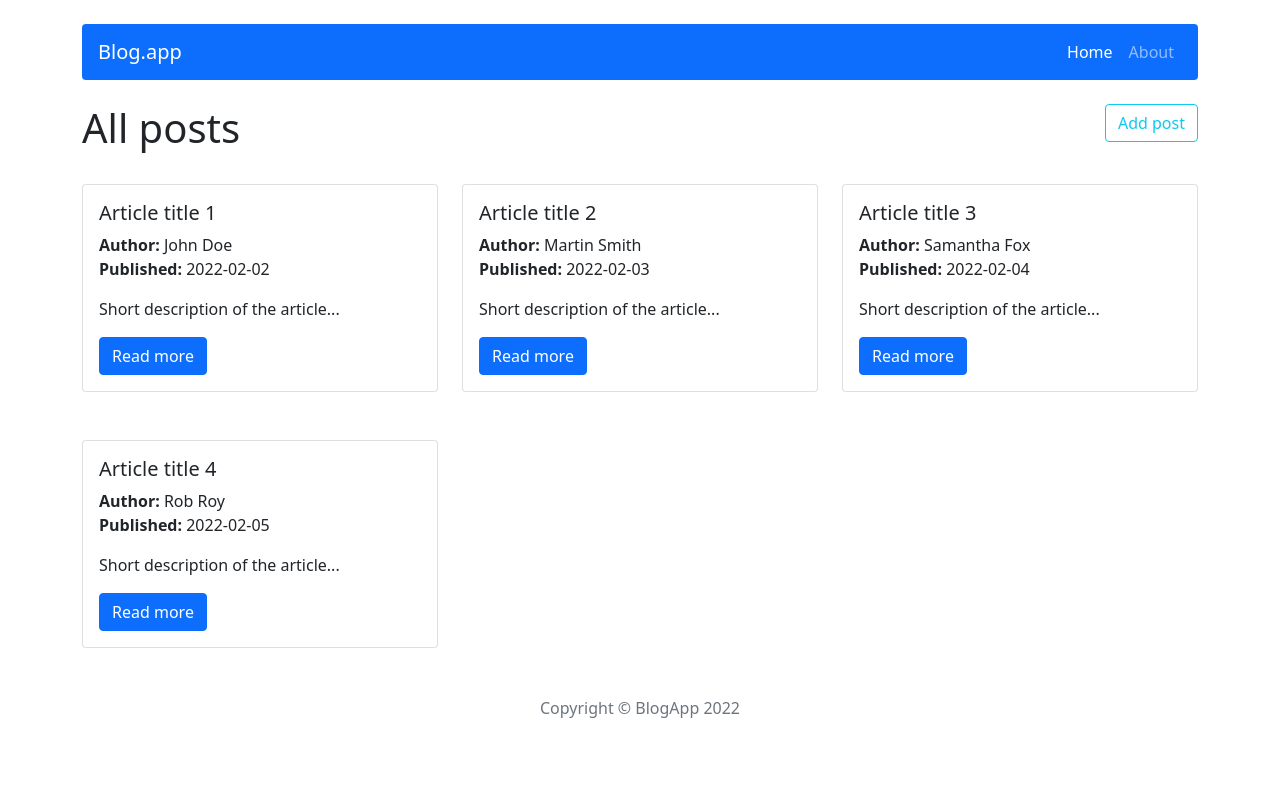
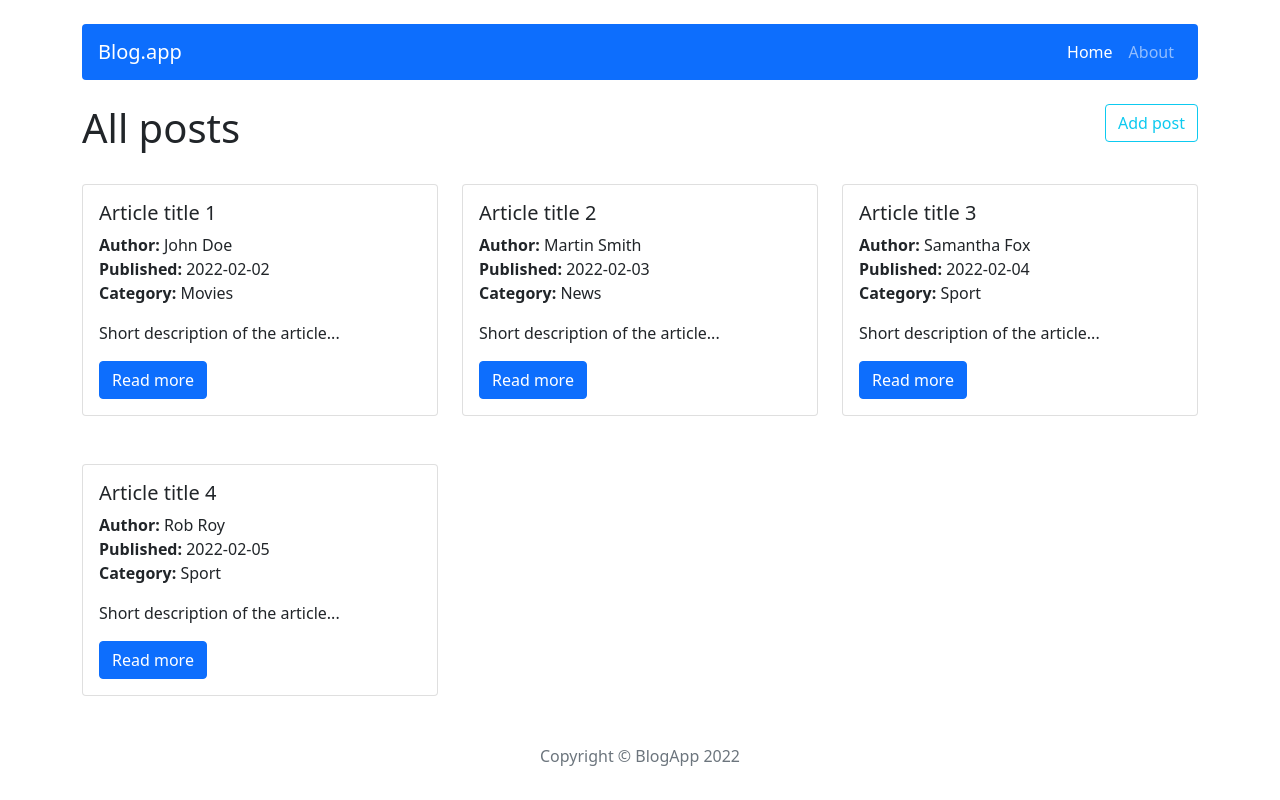
Before and after one commit to ElizaHynek/react-blog, a React (Create React App) app: page / in a window 1280 px wide. Built offline with nearby package versions, Linux system fonts and the light colour scheme.

Commit message:
add categories (in progress)

```diff
--- a/src/components/features/PostForm.js
+++ b/src/components/features/PostForm.js
@@ -17,6 +17,8 @@ const PostForm = ({ action, actionText, ...props }) => {
   const [content, setContent] = useState(props.content || '');
   const [dateError, setDateError] = useState(false);
   const [contentError, setContentError] = useState(false);
+
+  const [category, setCategory] = useState(props.category || '');
 
 
   const handleSubmit = () => {
@@ -46,6 +48,15 @@ const PostForm = ({ action, actionText, ...props }) => {
           {dateError && <small className="d-block form-text text-danger mt-2">Published date can't be empty</small>}
         </Form.Group>
         <Form.Group className="mb-4">
+          <Form.Label>Category</Form.Label>
+          <Form.Select aria-label="Default select example" value={category} onChange={e => setCategory(e.target.value)} >
+            <option></option>
+            <option value="sport">Sport</option>
+            <option value="news">News</option>
+            <option value="movies">Movies</option>
+          </Form.Select>
+        </Form.Group>
+        <Form.Group className="mb-4">
           <Form.Label>Short description</Form.Label>
           <Form.Control {...register("shortDescription", { required: true, minLength: 20 })} as="textarea" value={shortDescription} onChange={e => setShortDescription(e.target.value)} />
           {errors.shortDescription && <small className="d-block text-danger mt-1">This field is required and should be at least 20 characters long</small>}
--- a/src/components/features/Posts.js
+++ b/src/components/features/Posts.js
@@ -2,6 +2,7 @@ import { useSelector } from "react-redux";
 import { getAllPosts } from "../../redux/postsRedux";
 import { Row } from "react-bootstrap";
 import Post from "./Post";
+
 
 const Posts = props => {
 
--- a/src/components/pages/SinglePost.js
+++ b/src/components/pages/SinglePost.js
@@ -38,6 +38,7 @@ const SinglePost = props => {
         </div>
         <p/><b>Author: </b>{postData.author}
         <br/><b>Published: </b>{postData.publishedDate}
+        <br/><b>Category: </b>{props.category}
         <p/>{dateToStr(postData.shortDescription)}
         <p dangerouslySetInnerHTML={{ __html: postData.content }} />
 
--- /dev/null
+++ b/src/redux/categoriesRedux.js
@@ -0,0 +1,15 @@
+//selectors
+export const getAllCategories = ({ categories }) => categories;
+
+// actions
+const createActionName = actionName => `app/posts/${actionName}`;
+
+// action creators
+const categoriesReducer = (statePart = [], action) => {
+  switch (action.type) {
+    default:
+      return statePart;
+  };
+};
+
+export default categoriesReducer;
--- a/src/redux/initialState.js
+++ b/src/redux/initialState.js
@@ -6,7 +6,8 @@ const initialState = {
       shortDescription: 'Short description of the article...',
       content: 'Main content of the article',
       publishedDate: new Date('02-02-2022'),
-      author: 'John Doe'
+      author: 'John Doe',
+      category: 'Movies'
     },
     {
       id: '2',
@@ -14,7 +15,8 @@ const initialState = {
       shortDescription: 'Short description of the article...',
       content: 'Main content of the article',
       publishedDate: new Date('02-03-2022'),
-      author: 'Martin Smith'
+      author: 'Martin Smith',
+      category: 'News'
     },
     {
       id: '3',
@@ -22,7 +24,8 @@ const initialState = {
       shortDescription: 'Short description of the article...',
       content: 'Main content of the article',
       publishedDate: new Date('02-04-2022'),
-      author: 'Samantha Fox'
+      author: 'Samantha Fox',
+      category: 'Sport'
     },
     {
       id: '4',
@@ -30,8 +33,15 @@ const initialState = {
       shortDescription: 'Short description of the article...',
       content: 'Main content of the article',
       publishedDate: new Date('02-05-2022'),
-      author: 'Rob Roy'
+      author: 'Rob Roy',
+      category: 'Sport'
     }
+  ],
+
+  categories: [
+    'Sport',
+    'News',
+    'Movies'
   ]
 };
 
--- a/src/redux/store.js
+++ b/src/redux/store.js
@@ -1,9 +1,11 @@
 import { createStore, combineReducers } from 'redux';
 import initialState from './initialState';
 import postsReducer from './postsRedux';
+import categoriesReducer from './categoriesRedux';
 
 const subreducers = {
     posts: postsReducer,
+    categories: categoriesReducer,
 }
 
 const reducer = combineReducers(subreducers);
```
Also changed, not shown: src/components/features/Post.js (+6 -1 lines).
